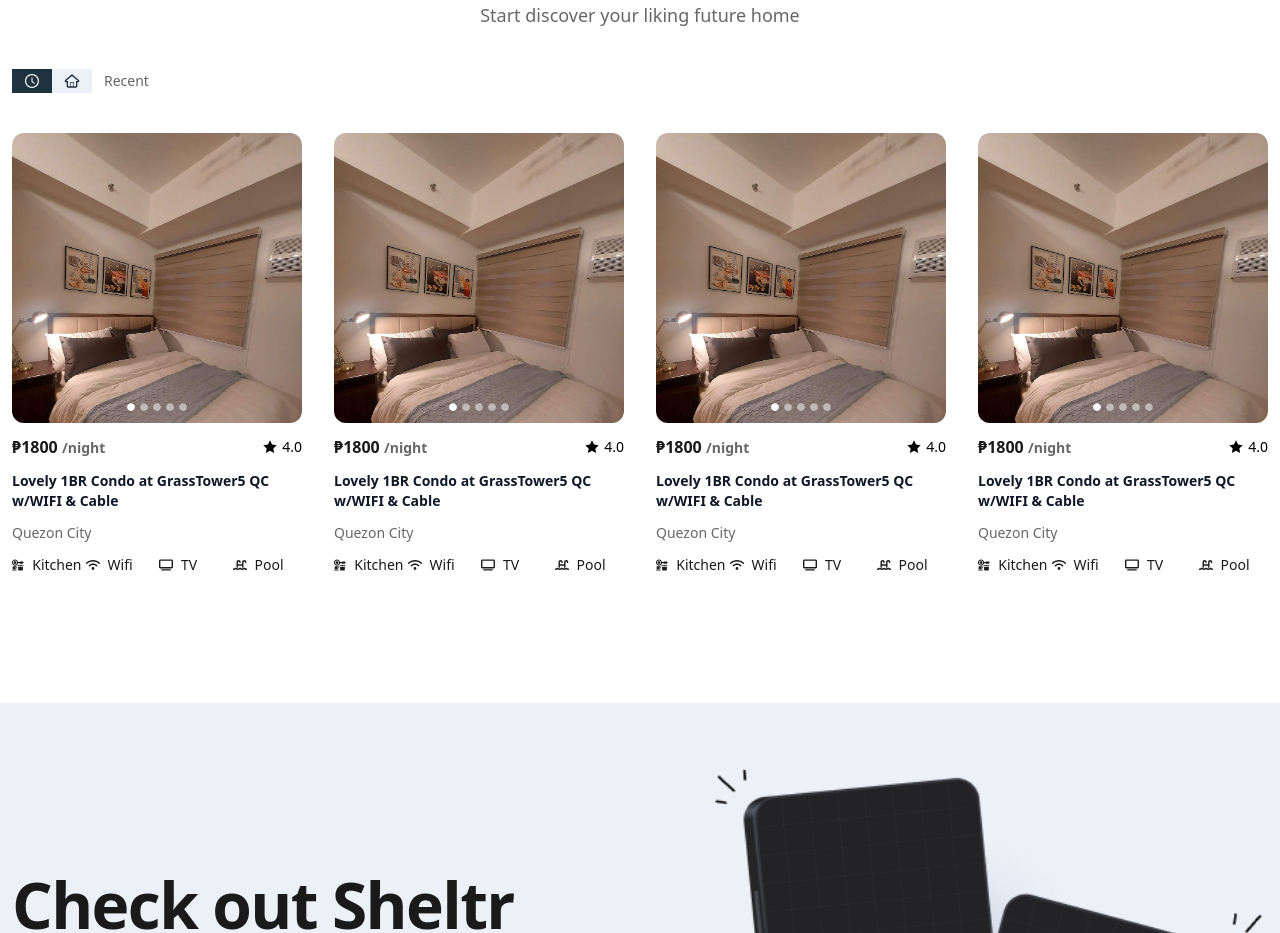
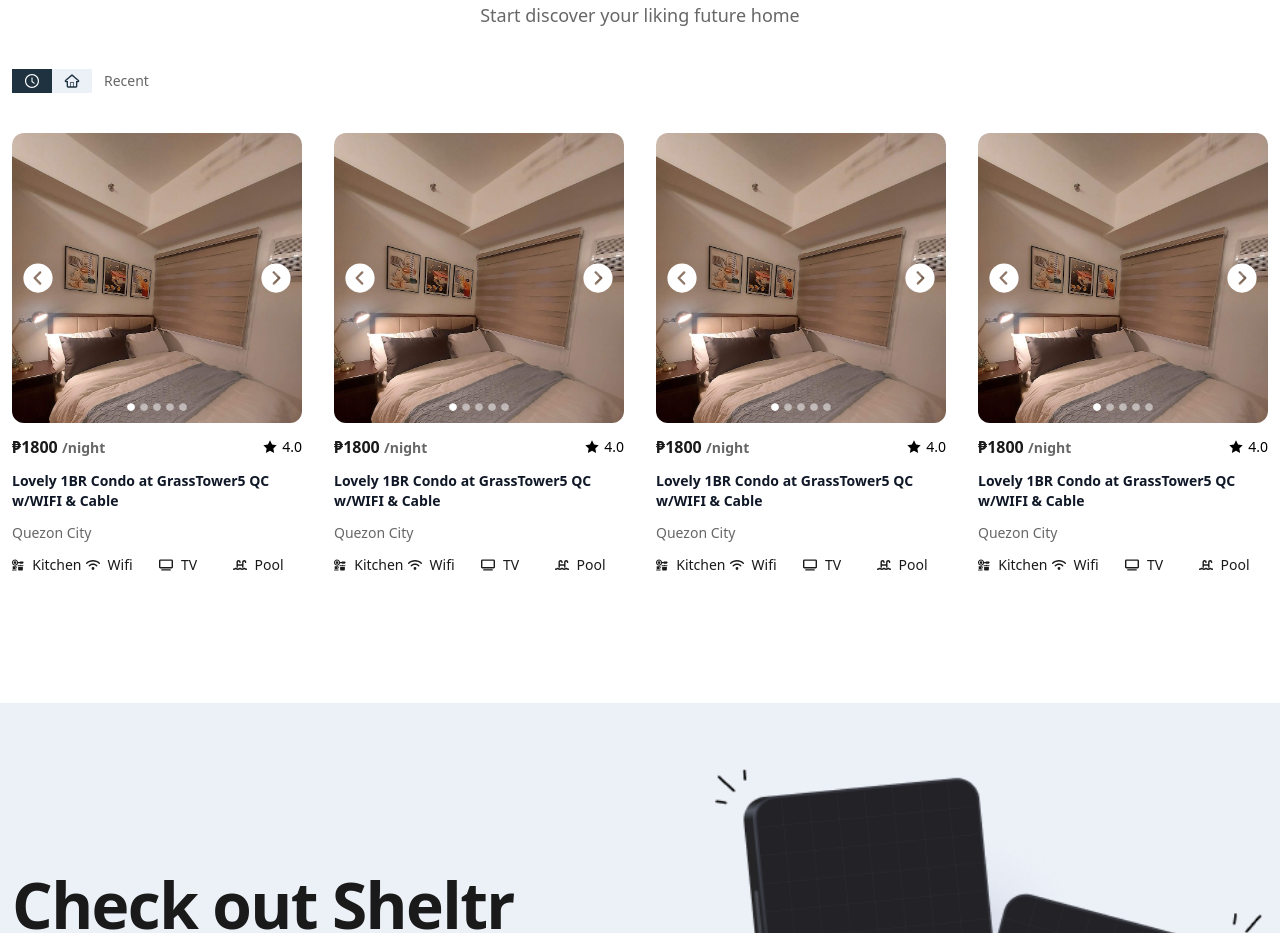
Before and after one commit to alonzojoe/sheltr, a React (Vite) app: page / in a window 1280 px wide. Shown: the part 1640-2573 px from the top of the page. Built offline with nearby package versions, Linux system fonts and the light colour scheme.

Commit message:
create new component ImageChanger moves images item left - right / vice-versa

```diff
--- a/src/features/Listings/components/ImageCarousel.tsx
+++ /dev/null
@@ -1,35 +0,0 @@
-import React from "react";
-import { cn } from "@/lib/utils";
-import { FaCircle } from "react-icons/fa";
-
-type ImageCarouselProps = React.ComponentProps<"div"> & {
-  images: string[];
-  active: number;
-  onSelectImg: React.Dispatch<React.SetStateAction<number>>;
-};
-
-export const ImageCarousel = ({
-  className,
-  images,
-  active,
-  onSelectImg,
-  ...props
-}: ImageCarouselProps) => {
-  return (
-    <div
-      className={cn("flex items-center justify-center gap-[5px]", className)}
-      {...props}
-    >
-      {images.map((_, index) => (
-        <FaCircle
-          onClick={() => onSelectImg(index)}
-          className={cn(
-            "text-white/50 text-[8px]",
-            active === index && "text-white"
-          )}
-          key={index}
-        />
-      ))}
-    </div>
-  );
-};
--- /dev/null
+++ b/src/features/Listings/components/ImageChanger.tsx
@@ -0,0 +1,80 @@
+import React from "react";
+import { cn } from "@/lib/utils";
+import { FaCircle } from "react-icons/fa";
+import { PiCaretCircleLeftFill, PiCaretCircleRightFill } from "react-icons/pi";
+
+type ImageCarouselProps = React.ComponentProps<"div"> & {
+  images: string[];
+  active: number;
+  onSelectImg: React.Dispatch<React.SetStateAction<number>>;
+};
+
+export const ImageCarousel = ({
+  className,
+  images,
+  active,
+  onSelectImg,
+  ...props
+}: ImageCarouselProps) => {
+  return (
+    <div
+      className={cn("flex items-center justify-center gap-[5px]", className)}
+      {...props}
+    >
+      {images.map((_, index) => (
+        <FaCircle
+          onClick={() => onSelectImg(index)}
+          className={cn(
+            "text-white/50 text-[8px]",
+            active === index && "text-white"
+          )}
+          key={index}
+        />
+      ))}
+    </div>
+  );
+};
+
+type ImageSelectorProps = React.ComponentProps<"div"> & {
+  images: string[];
+  active: number;
+  onSelectImg: React.Dispatch<React.SetStateAction<number>>;
+};
+
+export const ImageSelector = ({
+  className,
+  images,
+  active,
+  onSelectImg,
+  ...props
+}: ImageSelectorProps) => {
+  const moveLeft = () => {
+    if (active > 0) {
+      onSelectImg((prev) => prev - 1);
+      return;
+    }
+  };
+
+  const moveRight = () => {
+    if (active < images.length - 1) {
+      onSelectImg((prev) => prev + 1);
+      return;
+    }
+  };
+
+  return (
+    <div
+      className={cn("flex items-center justify-between h-[80%]", className)}
+      {...props}
+    >
+      <PiCaretCircleLeftFill
+        onClick={moveLeft}
+        className="text-white text-4xl ml-2 transition-transform duration-300 hover:shadow-2xl hover:scale-110"
+      />
+      <PiCaretCircleRightFill
+        onClick={moveRight}
+        className="text-white text-4xl mr-2 transition-transform duration-300 hover:shadow-2xl hover:scale-110"
+      />
+    </div>
+  );
+};
--- a/src/features/Listings/components/Rentals.tsx
+++ b/src/features/Listings/components/Rentals.tsx
@@ -1,6 +1,6 @@
 import { useState } from "react";
 import GridContainer from "@/components/Containers/GridContainer";
-import { ImageCarousel } from "./ImageCarousel";
+import { ImageCarousel, ImageSelector } from "./ImageChanger";
 import { FaKitchenSet, FaWifi, FaTv } from "react-icons/fa6";
 import { FaSwimmingPool } from "react-icons/fa";
 
@@ -38,16 +38,22 @@ export const RentalItem = ({ rental }: RentalItemProps) => {
   return (
     <div className="group cursor-pointer">
       <div className="relative aspect-square overflow-hidden rounded-xl mb-3">
+        <ImageSelector
+          className="w-full absolute top-1/2 left-1/2 -translate-x-1/2 -translate-y-1/2 z-100"
+          images={rental.images}
+          active={activeImage}
+          onSelectImg={setActiveImage}
+        />
+        <img
+          className="h-auto w-full object-cover object-bottom transition-transform duration-300 group-hover:scale-105"
+          src={rental.images[activeImage]}
+          alt={rental.name}
+        />
         <ImageCarousel
           active={activeImage}
           onSelectImg={setActiveImage}
           className="bottom-3 left-1/2 -translate-x-1/2  absolute z-100"
           images={rental.images}
-        />
-        <img
-          className="h-auto w-full object-cover object-bottom transition-transform duration-300 group-hover:scale-105"
-          src={rental.images[activeImage]}
-          alt={rental.name}
         />
       </div>
 
```
